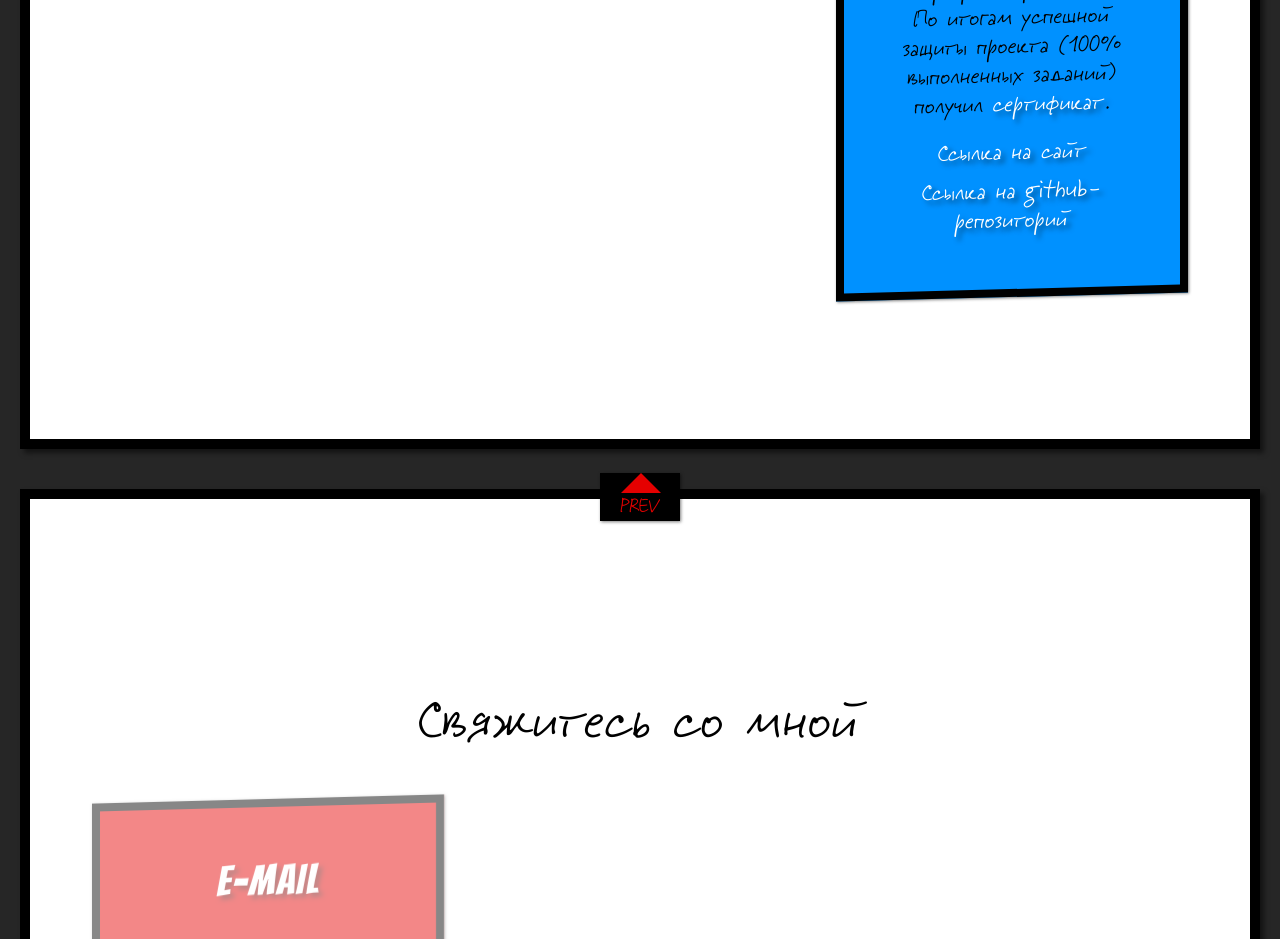
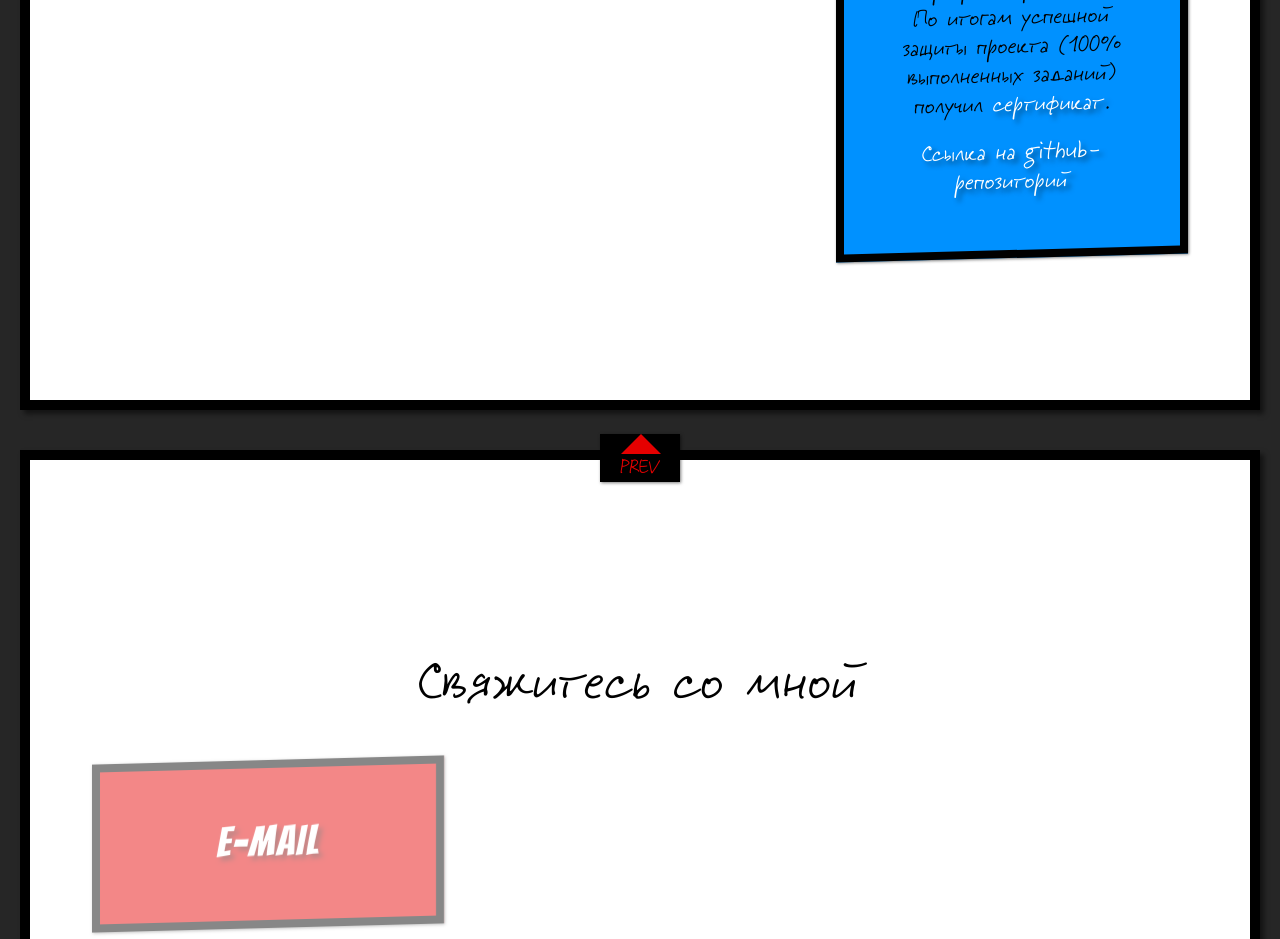
Before and after one commit to CalledByThe4ire/portfolio-outdated-builder, a plain HTML site: page index.html in a window 1280 px wide. Shown: the part 4780-5719 px from the top of the page. Drawn offline with Linux system fonts and the light colour scheme; files whose address does not match are found by name.

Commit message:
Update 2016-10-19T19:47:41.158Z

```diff
--- a/index.html
+++ b/index.html
@@ -159,8 +159,6 @@
                 с&nbsp;типизированными объектами (классами) ), объектно-ориентированное программирование.
                 <br>По итогам успешной защиты проекта (100% выполненных заданий) получил <a class="list__link" href="_projects/CodeAndMagick/sertificate.jpg" target="_blank">сертификат</a>.</p>
             </li>
-            <li class="list__item"><a class="list__link" href="#" target="_blank">Ссылка на сайт</a>
-            </li>
             <li class="list__item"><a class="list__link" href="https://github.com/CalledByThe4ire/17243-code-and-magick" target="_blank">Ссылка на&nbsp;github-репозиторий</a>
             </li>
           </ul>
```
